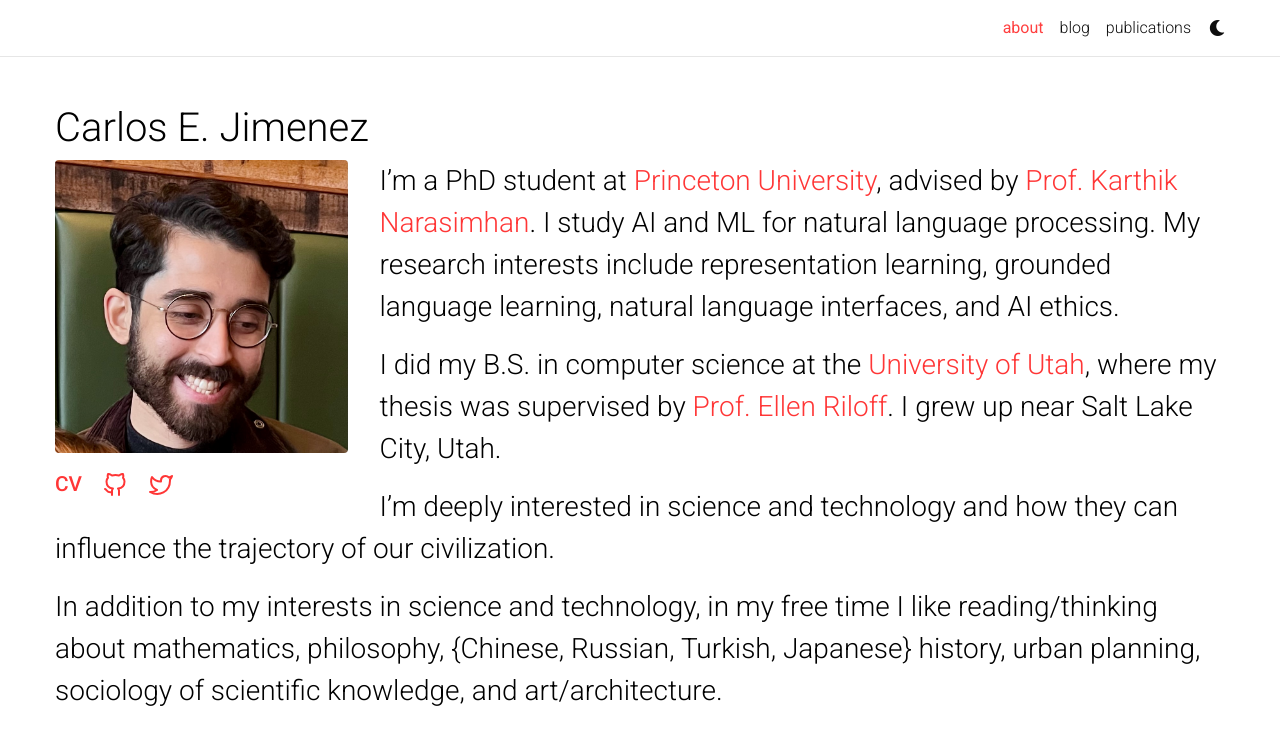
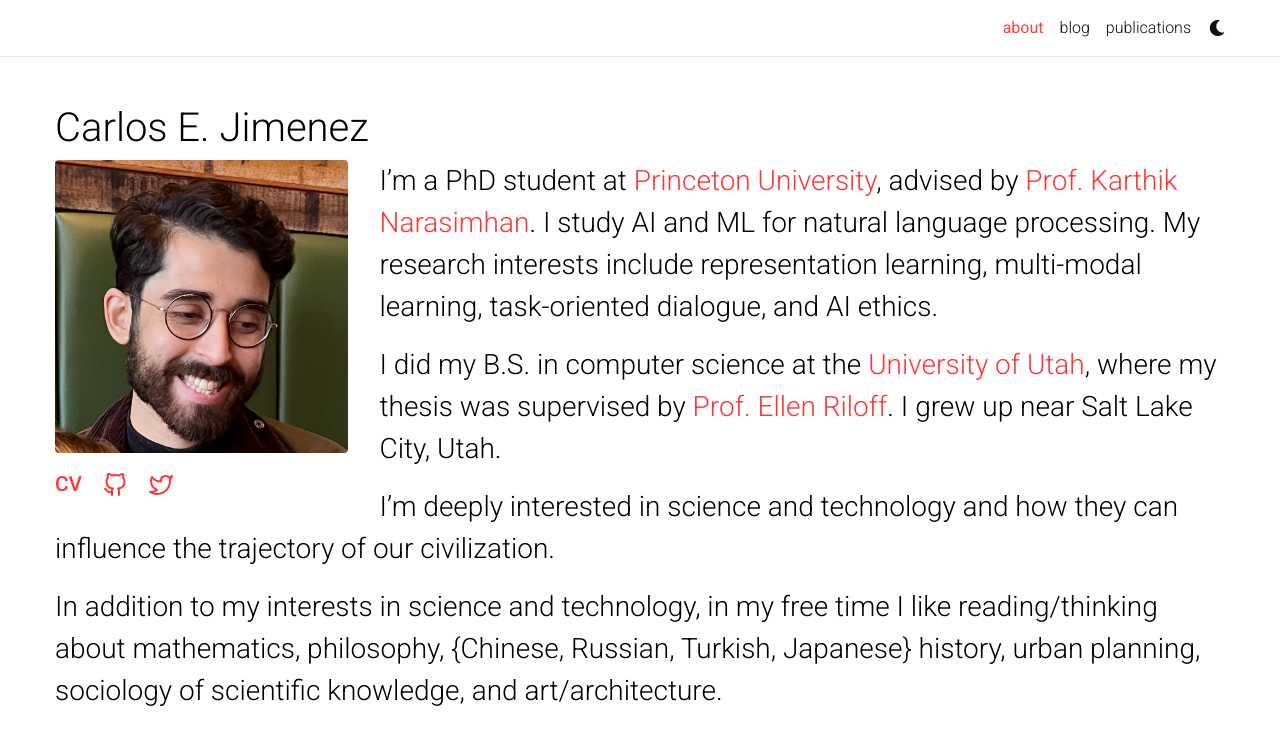
Before and after one commit to carlosejimenez/carlosejimenez.github.io, a Jekyll site: the page built from _pages/about.md, in a window 1280 px wide. Shown: the top 745 px of the page. Built offline with Jekyll 4.4.1, drawn with Linux system fonts in a browser that asks for light colours; full-size pictures stand in for the smaller copies a plugin makes; comment, search, counter and statistics services are not loaded; a style sheet for code colours, icons or effects is not loaded.

Commit message:
Update cv

```diff
--- a/_pages/about.md
+++ b/_pages/about.md
@@ -13,7 +13,7 @@ selected_papers: false
 social: true
 ---
 
-I'm a PhD student at [Princeton University](https://www.cs.princeton.edu), advised by [Prof. Karthik Narasimhan](https://www.cs.princeton.edu/~karthikn/). I study AI and ML for natural language processing. My research interests include representation learning, grounded language learning, natural language interfaces, and AI ethics.
+I'm a PhD student at [Princeton University](https://www.cs.princeton.edu), advised by [Prof. Karthik Narasimhan](https://www.cs.princeton.edu/~karthikn/). I study AI and ML for natural language processing. My research interests include representation learning, multi-modal learning, task-oriented dialogue, and AI ethics.
 
 I did my B.S. in computer science at the [University of Utah](https://www.cs.utah.edu/), where my thesis was supervised by [Prof. Ellen Riloff](http://www.cs.utah.edu/~riloff/). I grew up near Salt Lake City, Utah.
 
```
Also changed, not shown: 1 other file.
